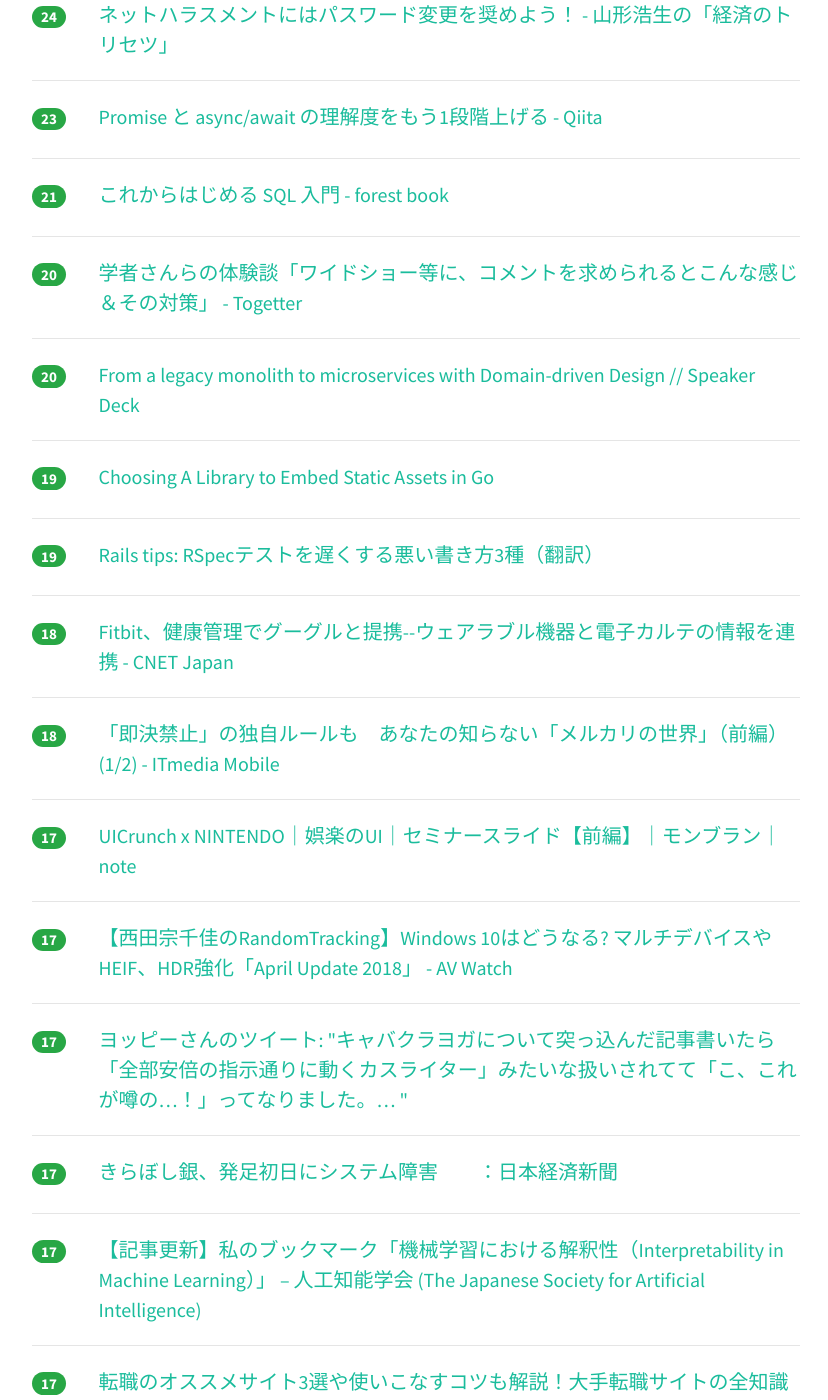
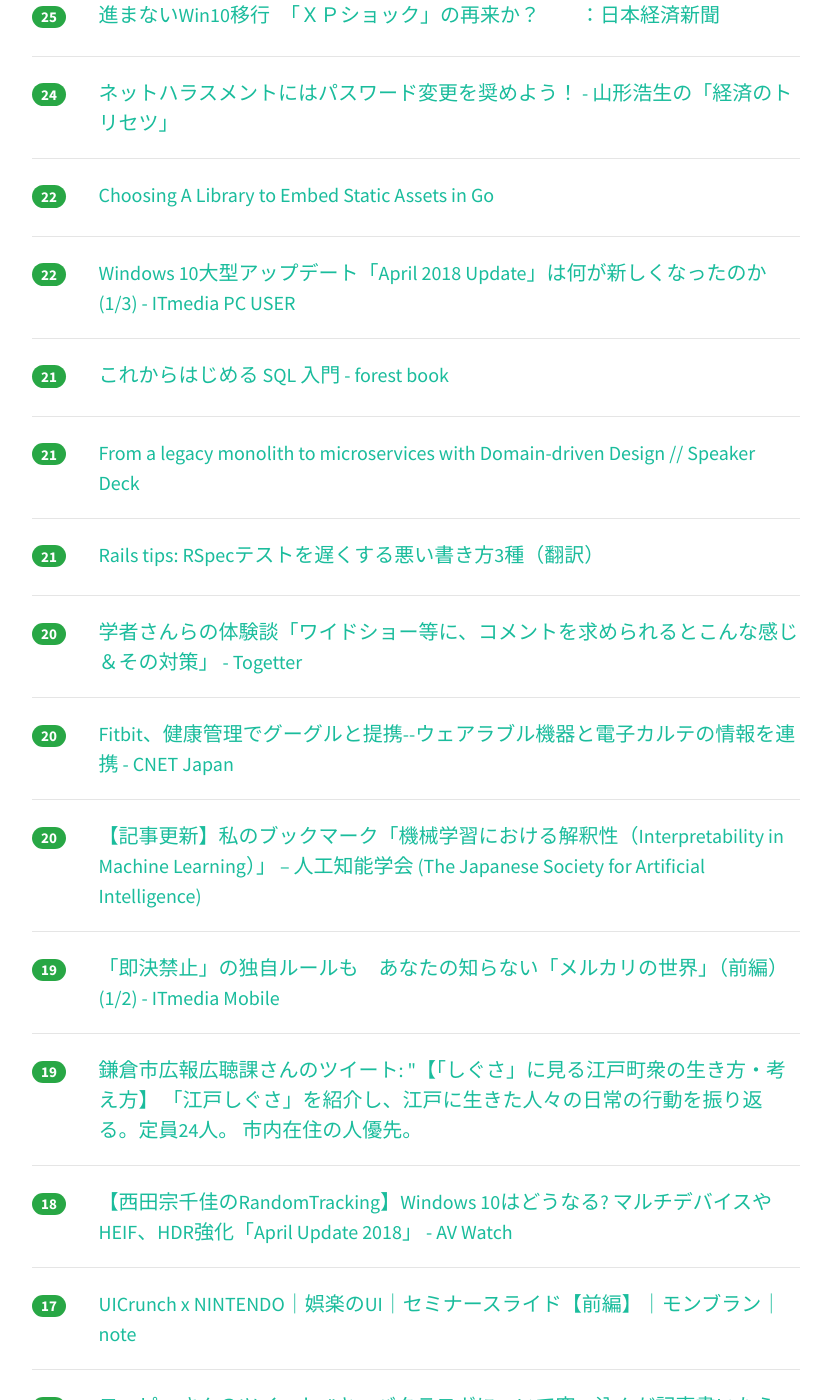
Before and after one commit to yatta47/hatena-matome-site, a Jekyll site: the page built from _posts/2018-05-01-hatena.md, in a window 1280 px wide and 1400 px high, scrolled down 3486 px. Shown: the whole window, without its empty margins (224-1052 px from the left). Built offline with Jekyll 4.4.1, drawn with Linux system fonts in a browser that asks for light colours; nearby versions of some CDN libraries; some of the changed text lies outside the part shown.

Commit message:
Updated 2018-05-01

```diff
--- a/_posts/2018-05-01-hatena.md
+++ b/_posts/2018-05-01-hatena.md
@@ -1,58 +1,68 @@
 ---
 layout: post
 title:  "2018-05-01 はてぶIT"
-date:   2018-05-01 22:01:21
+date:   2018-05-01 23:01:33
 tags: [it-hotentry]
 ---
-62 件のデータあり
+68 件のデータあり
 
 <hr><div class="row">
-<div class="col-1"><span class="badge badge-pill badge-success h2">623</span></div>
+<div class="col-1"><span class="badge badge-pill badge-success h2">670</span></div>
 <div class="col-11"><a href='http://tango-ruby.hatenablog.com/entry/2018/05/01/013400' target='_blank'>公開して３週間で収益１０万円を得た個人開発サイトについての考察 - ベルリンのITスタートアップで働くジャバ・ザ・ハットリの日記</a></div>
 </div>
 <hr>
 <div class="row">
-<div class="col-1"><span class="badge badge-pill badge-success h2">598</span></div>
+<div class="col-1"><span class="badge badge-pill badge-success h2">604</span></div>
 <div class="col-11"><a href='http://twitter.com/kirin_company/status/989338275449131010' target='_blank'>キリンビバレッジ♪さんのツイート: "4月は出会いの季節！ですが、みなさん新生活には慣れましたか！？ みなさんの周りにいそうな #午後ティー女子 を イラストレーターのつぼゆりさん（</a></div>
 </div>
 <hr>
 <div class="row">
-<div class="col-1"><span class="badge badge-pill badge-success h2">286</span></div>
+<div class="col-1"><span class="badge badge-pill badge-success h2">292</span></div>
 <div class="col-11"><a href='https://blog.riywo.com/2018/05/as-a-developer-of-amazon-s3-in-vancouver/' target='_blank'>VancouverにあるAmazon S3チームのDeveloperになります · As a Futurist...</a></div>
 </div>
 <hr>
 <div class="row">
-<div class="col-1"><span class="badge badge-pill badge-success h2">199</span></div>
+<div class="col-1"><span class="badge badge-pill badge-success h2">215</span></div>
 <div class="col-11"><a href='http://www.itmedia.co.jp/news/articles/1805/01/news047.html' target='_blank'>Alexa開発の中心人物がAmazon.comを退社「忙しすぎた」 - ITmedia NEWS</a></div>
 </div>
 <hr>
 <div class="row">
-<div class="col-1"><span class="badge badge-pill badge-success h2">138</span></div>
+<div class="col-1"><span class="badge badge-pill badge-success h2">151</span></div>
 <div class="col-11"><a href='https://k-tai.watch.impress.co.jp/docs/column/todays_goods/1119756.html' target='_blank'>Googleから出たWi-Fiルーター「Google Wifi」はマニアも納得の家庭用機能満載だった - ケータイ Watch</a></div>
 </div>
 <hr>
 <div class="row">
-<div class="col-1"><span class="badge badge-pill badge-success h2">122</span></div>
+<div class="col-1"><span class="badge badge-pill badge-success h2">123</span></div>
 <div class="col-11"><a href='https://www.publickey1.jp/blog/18/googlerediscloud_memorystoregoogle_cloud_platform.html' target='_blank'>GoogleがフルマネージドなRedis、「Cloud Memorystore」をGoogle Cloud Platformで提供 － Publickey</a></div>
 </div>
 <hr>
 <div class="row">
-<div class="col-1"><span class="badge badge-pill badge-success h2">96</span></div>
+<div class="col-1"><span class="badge badge-pill badge-success h2">100</span></div>
 <div class="col-11"><a href='https://note.mu/etomiho/n/n83d02807d45f' target='_blank'>私が次のフィールドにJリーグの市民クラブを選んだ理由｜えとみほ（江藤美帆）｜note</a></div>
 </div>
 <hr>
 <div class="row">
-<div class="col-1"><span class="badge badge-pill badge-success h2">69</span></div>
+<div class="col-1"><span class="badge badge-pill badge-success h2">70</span></div>
 <div class="col-11"><a href='https://qiita.com/sh-tatsuno/items/0b0fbc15c03f3d54df90' target='_blank'>文章特徴抽出ライブラリWordBatchを試してみる - Qiita</a></div>
 </div>
 <hr>
 <div class="row">
-<div class="col-1"><span class="badge badge-pill badge-success h2">57</span></div>
+<div class="col-1"><span class="badge badge-pill badge-success h2">64</span></div>
+<div class="col-11"><a href='https://note.mu/lotus/n/n0105dd7226ee' target='_blank'>8年間で20以上のWebサービスを作ってきて、ほとんど失敗した理由｜Ren｜note</a></div>
+</div>
+<hr>
+<div class="row">
+<div class="col-1"><span class="badge badge-pill badge-success h2">60</span></div>
 <div class="col-11"><a href='https://qiita.com/rana_kualu/items/e49bd6b9b21c6acf0d39' target='_blank'>Bootstrap4をマスターしたいか？ ならばこのコースを修めるがよい - Qiita</a></div>
 </div>
 <hr>
 <div class="row">
-<div class="col-1"><span class="badge badge-pill badge-success h2">50</span></div>
+<div class="col-1"><span class="badge badge-pill badge-success h2">52</span></div>
+<div class="col-11"><a href='https://anond.hatelabo.jp/20180501142931' target='_blank'>卵とじが好きすぎて</a></div>
+</div>
+<hr>
+<div class="row">
+<div class="col-1"><span class="badge badge-pill badge-success h2">51</span></div>
 <div class="col-11"><a href='https://dev.to/e_ntyo/-monad-in-typescript-dmg' target='_blank'>Monad in TypeScript</a></div>
 </div>
 <hr>
@@ -62,33 +72,33 @@ tags: [it-hotentry]
 </div>
 <hr>
 <div class="row">
+<div class="col-1"><span class="badge badge-pill badge-success h2">44</span></div>
+<div class="col-11"><a href='http://kudakurage.hatenadiary.com/entry/2018/05/01/005401' target='_blank'>Atomic Design ～堅牢で使いやすいUIを効率良く設計する 読了 - くらげだらけ</a></div>
+</div>
+<hr>
+<div class="row">
 <div class="col-1"><span class="badge badge-pill badge-success h2">43</span></div>
 <div class="col-11"><a href='https://code.visualstudio.com/docs/python/python-tutorial' target='_blank'>Get Started Tutorial with Python in Visual Studio Code</a></div>
 </div>
 <hr>
 <div class="row">
 <div class="col-1"><span class="badge badge-pill badge-success h2">43</span></div>
-<div class="col-11"><a href='http://kudakurage.hatenadiary.com/entry/2018/05/01/005401' target='_blank'>Atomic Design ～堅牢で使いやすいUIを効率良く設計する 読了 - くらげだらけ</a></div>
+<div class="col-11"><a href='https://japan.zdnet.com/article/35117818/' target='_blank'>ルータを分解して体験するIoT機器のセキュリティ - ZDNet Japan</a></div>
 </div>
 <hr>
 <div class="row">
-<div class="col-1"><span class="badge badge-pill badge-success h2">42</span></div>
-<div class="col-11"><a href='https://note.mu/lotus/n/n0105dd7226ee' target='_blank'>8年間で20以上のWebサービスを作ってきて、ほとんど失敗した理由｜Ren｜note</a></div>
-</div>
-<hr>
-<div class="row">
-<div class="col-1"><span class="badge badge-pill badge-success h2">41</span></div>
+<div class="col-1"><span class="badge badge-pill badge-success h2">43</span></div>
 <div class="col-11"><a href='https://devhints.io/react' target='_blank'>React.js cheatsheet</a></div>
 </div>
 <hr>
 <div class="row">
-<div class="col-1"><span class="badge badge-pill badge-success h2">40</span></div>
-<div class="col-11"><a href='https://japan.zdnet.com/article/35117818/' target='_blank'>ルータを分解して体験するIoT機器のセキュリティ - ZDNet Japan</a></div>
+<div class="col-1"><span class="badge badge-pill badge-success h2">38</span></div>
+<div class="col-11"><a href='https://togetter.com/li/1223141' target='_blank'>【注意喚起】同人即売会で購入時に万引きをする輩が出現、複数冊購入→万冊提示でお釣り計算中に購入数以上を掠め取る手口 - Togetter</a></div>
 </div>
 <hr>
 <div class="row">
-<div class="col-1"><span class="badge badge-pill badge-success h2">37</span></div>
-<div class="col-11"><a href='https://togetter.com/li/1223141' target='_blank'>【注意喚起】同人即売会で購入時に万引きをする輩が出現、複数冊購入→万冊提示でお釣り計算中に購入数以上を掠め取る手口 - Togetter</a></div>
+<div class="col-1"><span class="badge badge-pill badge-success h2">34</span></div>
+<div class="col-11"><a href='https://forest.watch.impress.co.jp/docs/special/1119651.html' target='_blank'>【特集】「Windows 10 April 2018 Update」の新機能と改善を探る ～タイムラインや近接共有機能など - 窓の杜</a></div>
 </div>
 <hr>
 <div class="row">
@@ -98,11 +108,6 @@ tags: [it-hotentry]
 <hr>
 <div class="row">
 <div class="col-1"><span class="badge badge-pill badge-success h2">33</span></div>
-<div class="col-11"><a href='https://forest.watch.impress.co.jp/docs/special/1119651.html' target='_blank'>【特集】「Windows 10 April 2018 Update」の新機能と改善を探る ～タイムラインや近接共有機能など - 窓の杜</a></div>
-</div>
-<hr>
-<div class="row">
-<div class="col-1"><span class="badge badge-pill badge-success h2">32</span></div>
 <div class="col-11"><a href='https://www.publickey1.jp/blog/18/gogopher.html' target='_blank'>Go言語がスピード感あふれる新ロゴを発表。マスコットキャラクターのGopherくんは存続 － Publickey</a></div>
 </div>
 <hr>
@@ -128,7 +133,32 @@ tags: [it-hotentry]
 <hr>
 <div class="row">
 <div class="col-1"><span class="badge badge-pill badge-success h2">29</span></div>
-<div class="col-11"><a href='https://anond.hatelabo.jp/20180501142931' target='_blank'>卵とじが好きすぎて</a></div>
+<div class="col-11"><a href='https://shiropen.com/seamless/google-open-images-v4' target='_blank'>Google、1,540万の手動ラベル付けバウンディングボックス含む190万画像600カテゴリのデータセット「Open Images V4」発表 | Seamless</a></div>
+</div>
+<hr>
+<div class="row">
+<div class="col-1"><span class="badge badge-pill badge-success h2">29</span></div>
+<div class="col-11"><a href='http://sonykichi.hatenablog.com/entry/%E3%83%87%E3%82%A3%E3%83%AC%E3%82%AF%E3%82%BF%E3%83%BC%E3%81%8C%E3%81%84%E3%81%AA%E3%81%84%E3%82%B2%E3%83%BC%E3%83%A0%E9%96%8B%E7%99%BA' target='_blank'>「ディレクターがいないゲーム開発」を経験した話 - ゲームプランナーの技術ブログ</a></div>
+</div>
+<hr>
+<div class="row">
+<div class="col-1"><span class="badge badge-pill badge-success h2">28</span></div>
+<div class="col-11"><a href='http://developer.medley.jp/entry/2018/05/01' target='_blank'>医療ITの未来に向けて取り組むこと - Medley Developer Blog</a></div>
+</div>
+<hr>
+<div class="row">
+<div class="col-1"><span class="badge badge-pill badge-success h2">27</span></div>
+<div class="col-11"><a href='https://dev.classmethod.jp/cloud/vagrant-multi-machine/' target='_blank'>Vagrantで複数のVMを起動する ｜ Developers.IO</a></div>
+</div>
+<hr>
+<div class="row">
+<div class="col-1"><span class="badge badge-pill badge-success h2">27</span></div>
+<div class="col-11"><a href='http://jp.automaton.am/articles/newsjp/20180501-67056/' target='_blank'>任天堂がNintendo Switchの「Joy-Con」の内部設計を見直しか。Bluetoothの接続トラブル問題への根本的な対処の動き | AUTOMATON</a></div>
+</div>
+<hr>
+<div class="row">
+<div class="col-1"><span class="badge badge-pill badge-success h2">27</span></div>
+<div class="col-11"><a href='https://qiita.com/SotaSuzuki/items/f23199e864cba47455ce' target='_blank'>Promise と async/await の理解度をもう1段階上げる - Qiita</a></div>
 </div>
 <hr>
 <div class="row">
@@ -138,41 +168,16 @@ tags: [it-hotentry]
 <hr>
 <div class="row">
 <div class="col-1"><span class="badge badge-pill badge-success h2">26</span></div>
-<div class="col-11"><a href='https://dev.classmethod.jp/cloud/vagrant-multi-machine/' target='_blank'>Vagrantで複数のVMを起動する ｜ Developers.IO</a></div>
-</div>
-<hr>
-<div class="row">
-<div class="col-1"><span class="badge badge-pill badge-success h2">26</span></div>
 <div class="col-11"><a href='https://gigazine.net/news/20180501-stopuptdates10-review/' target='_blank'>予期せぬWindows10の強制アップデートを防いでくれるソフトウェア「StopUpdates10」レビュー - GIGAZINE</a></div>
 </div>
 <hr>
 <div class="row">
 <div class="col-1"><span class="badge badge-pill badge-success h2">26</span></div>
-<div class="col-11"><a href='https://shiropen.com/seamless/google-open-images-v4' target='_blank'>Google、1,540万の手動ラベル付けバウンディングボックス含む190万画像600カテゴリのデータセット「Open Images V4」発表 | Seamless</a></div>
-</div>
-<hr>
-<div class="row">
-<div class="col-1"><span class="badge badge-pill badge-success h2">26</span></div>
-<div class="col-11"><a href='http://jp.automaton.am/articles/newsjp/20180501-67056/' target='_blank'>任天堂がNintendo Switchの「Joy-Con」の内部設計を見直しか。Bluetoothの接続トラブル問題への根本的な対処の動き | AUTOMATON</a></div>
-</div>
-<hr>
-<div class="row">
-<div class="col-1"><span class="badge badge-pill badge-success h2">25</span></div>
 <div class="col-11"><a href='http://twitter.com/tokoroten/status/991084472870223874' target='_blank'>ところてんさんのツイート: "電子書籍の時代では、もはや箇条書きでいいんじゃないかという気がしてきた。箇条書きならマッハで書ける。 文章という形態は、どうしても直列になってし</a></div>
 </div>
 <hr>
 <div class="row">
 <div class="col-1"><span class="badge badge-pill badge-success h2">25</span></div>
-<div class="col-11"><a href='http://developer.medley.jp/entry/2018/05/01' target='_blank'>医療ITの未来に向けて取り組むこと - Medley Developer Blog</a></div>
-</div>
-<hr>
-<div class="row">
-<div class="col-1"><span class="badge badge-pill badge-success h2">25</span></div>
-<div class="col-11"><a href='http://sonykichi.hatenablog.com/entry/%E3%83%87%E3%82%A3%E3%83%AC%E3%82%AF%E3%82%BF%E3%83%BC%E3%81%8C%E3%81%84%E3%81%AA%E3%81%84%E3%82%B2%E3%83%BC%E3%83%A0%E9%96%8B%E7%99%BA' target='_blank'>「ディレクターがいないゲーム開発」を経験した話 - ゲームプランナーの技術ブログ</a></div>
-</div>
-<hr>
-<div class="row">
-<div class="col-1"><span class="badge badge-pill badge-success h2">24</span></div>
 <div class="col-11"><a href='https://www.nikkei.com/article/DGXMZO2916379009042018000000/' target='_blank'>進まないWin10移行　「ＸＰショック」の再来か？　　：日本経済新聞</a></div>
 </div>
 <hr>
@@ -182,13 +187,28 @@ tags: [it-hotentry]
 </div>
 <hr>
 <div class="row">
-<div class="col-1"><span class="badge badge-pill badge-success h2">23</span></div>
-<div class="col-11"><a href='https://qiita.com/SotaSuzuki/items/f23199e864cba47455ce' target='_blank'>Promise と async/await の理解度をもう1段階上げる - Qiita</a></div>
+<div class="col-1"><span class="badge badge-pill badge-success h2">22</span></div>
+<div class="col-11"><a href='http://tech.townsourced.com/post/embedding-static-files-in-go/' target='_blank'>Choosing A Library to Embed Static Assets in Go</a></div>
+</div>
+<hr>
+<div class="row">
+<div class="col-1"><span class="badge badge-pill badge-success h2">22</span></div>
+<div class="col-11"><a href='http://www.itmedia.co.jp/pcuser/articles/1805/01/news089.html' target='_blank'>Windows 10大型アップデート「April 2018 Update」は何が新しくなったのか (1/3) - ITmedia PC USER</a></div>
 </div>
 <hr>
 <div class="row">
 <div class="col-1"><span class="badge badge-pill badge-success h2">21</span></div>
 <div class="col-11"><a href='http://t2y.hatenablog.jp/entry/2018/04/30/123759' target='_blank'>これからはじめる SQL 入門 - forest book</a></div>
+</div>
+<hr>
+<div class="row">
+<div class="col-1"><span class="badge badge-pill badge-success h2">21</span></div>
+<div class="col-11"><a href='https://speakerdeck.com/mploed/from-a-legacy-monolith-to-microservices-with-domain-driven-design' target='_blank'>From a legacy monolith to microservices with Domain-driven Design // Speaker Deck</a></div>
+</div>
+<hr>
+<div class="row">
+<div class="col-1"><span class="badge badge-pill badge-success h2">21</span></div>
+<div class="col-11"><a href='https://techracho.bpsinc.jp/hachi8833/2018_05_01/55765' target='_blank'>Rails tips: RSpecテストを遅くする悪い書き方3種（翻訳）</a></div>
 </div>
 <hr>
 <div class="row">
@@ -198,27 +218,27 @@ tags: [it-hotentry]
 <hr>
 <div class="row">
 <div class="col-1"><span class="badge badge-pill badge-success h2">20</span></div>
-<div class="col-11"><a href='https://speakerdeck.com/mploed/from-a-legacy-monolith-to-microservices-with-domain-driven-design' target='_blank'>From a legacy monolith to microservices with Domain-driven Design // Speaker Deck</a></div>
+<div class="col-11"><a href='https://japan.cnet.com/article/35118550/' target='_blank'>Fitbit、健康管理でグーグルと提携--ウェアラブル機器と電子カルテの情報を連携 - CNET Japan</a></div>
+</div>
+<hr>
+<div class="row">
+<div class="col-1"><span class="badge badge-pill badge-success h2">20</span></div>
+<div class="col-11"><a href='https://www.ai-gakkai.or.jp/my-bookmark_vol33-no3/' target='_blank'>【記事更新】私のブックマーク「機械学習における解釈性（Interpretability in Machine Learning）」 – 人工知能学会 (The Japanese Society for Artificial Intelligence)</a></div>
 </div>
 <hr>
 <div class="row">
 <div class="col-1"><span class="badge badge-pill badge-success h2">19</span></div>
-<div class="col-11"><a href='http://tech.townsourced.com/post/embedding-static-files-in-go/' target='_blank'>Choosing A Library to Embed Static Assets in Go</a></div>
+<div class="col-11"><a href='http://www.itmedia.co.jp/mobile/articles/1805/01/news049.html' target='_blank'>「即決禁止」の独自ルールも　あなたの知らない「メルカリの世界」（前編） (1/2) - ITmedia Mobile</a></div>
 </div>
 <hr>
 <div class="row">
 <div class="col-1"><span class="badge badge-pill badge-success h2">19</span></div>
-<div class="col-11"><a href='https://techracho.bpsinc.jp/hachi8833/2018_05_01/55765' target='_blank'>Rails tips: RSpecテストを遅くする悪い書き方3種（翻訳）</a></div>
+<div class="col-11"><a href='http://twitter.com/kamakura_koho/status/991134405962813441' target='_blank'>鎌倉市広報広聴課さんのツイート: "【「しぐさ」に見る江戸町衆の生き方・考え方】 「江戸しぐさ」を紹介し、江戸に生きた人々の日常の行動を振り返る。定員24人。 市内在住の人優先。</a></div>
 </div>
 <hr>
 <div class="row">
 <div class="col-1"><span class="badge badge-pill badge-success h2">18</span></div>
-<div class="col-11"><a href='https://japan.cnet.com/article/35118550/' target='_blank'>Fitbit、健康管理でグーグルと提携--ウェアラブル機器と電子カルテの情報を連携 - CNET Japan</a></div>
-</div>
-<hr>
-<div class="row">
-<div class="col-1"><span class="badge badge-pill badge-success h2">18</span></div>
-<div class="col-11"><a href='http://www.itmedia.co.jp/mobile/articles/1805/01/news049.html' target='_blank'>「即決禁止」の独自ルールも　あなたの知らない「メルカリの世界」（前編） (1/2) - ITmedia Mobile</a></div>
+<div class="col-11"><a href='https://av.watch.impress.co.jp/docs/series/rt/1119044.html' target='_blank'>【西田宗千佳のRandomTracking】Windows 10はどうなる? マルチデバイスやHEIF、HDR強化「April Update 2018」 - AV Watch</a></div>
 </div>
 <hr>
 <div class="row">
@@ -228,27 +248,17 @@ tags: [it-hotentry]
 <hr>
 <div class="row">
 <div class="col-1"><span class="badge badge-pill badge-success h2">17</span></div>
-<div class="col-11"><a href='https://av.watch.impress.co.jp/docs/series/rt/1119044.html' target='_blank'>【西田宗千佳のRandomTracking】Windows 10はどうなる? マルチデバイスやHEIF、HDR強化「April Update 2018」 - AV Watch</a></div>
-</div>
-<hr>
-<div class="row">
-<div class="col-1"><span class="badge badge-pill badge-success h2">17</span></div>
 <div class="col-11"><a href='http://twitter.com/yoppymodel/status/990989479539232768' target='_blank'>ヨッピーさんのツイート: "キャバクラヨガについて突っ込んだ記事書いたら「全部安倍の指示通りに動くカスライター」みたいな扱いされてて「こ、これが噂の…！」ってなりました。… "</a></div>
 </div>
 <hr>
 <div class="row">
 <div class="col-1"><span class="badge badge-pill badge-success h2">17</span></div>
-<div class="col-11"><a href='https://www.nikkei.com/article/DGXMZO30017590R00C18A5EAF000/' target='_blank'>きらぼし銀、発足初日にシステム障害　　：日本経済新聞</a></div>
+<div class="col-11"><a href='https://career-rules.com/job-change-leading-site' target='_blank'>転職のオススメサイト3選や使いこなすコツも解説！大手転職サイトの全知識</a></div>
 </div>
 <hr>
 <div class="row">
 <div class="col-1"><span class="badge badge-pill badge-success h2">17</span></div>
-<div class="col-11"><a href='https://www.ai-gakkai.or.jp/my-bookmark_vol33-no3/' target='_blank'>【記事更新】私のブックマーク「機械学習における解釈性（Interpretability in Machine Learning）」 – 人工知能学会 (The Japanese Society for Artificial Intelligence)</a></div>
-</div>
-<hr>
-<div class="row">
-<div class="col-1"><span class="badge badge-pill badge-success h2">17</span></div>
-<div class="col-11"><a href='https://career-rules.com/job-change-leading-site' target='_blank'>転職のオススメサイト3選や使いこなすコツも解説！大手転職サイトの全知識</a></div>
+<div class="col-11"><a href='https://soudai.hatenablog.com/entry/2018/05/01/204442' target='_blank'>ユーザ情報を保存する時のテーブル設計 - そーだいなるらくがき帳</a></div>
 </div>
 <hr>
 <div class="row">
@@ -262,28 +272,43 @@ tags: [it-hotentry]
 </div>
 <hr>
 <div class="row">
+<div class="col-1"><span class="badge badge-pill badge-success h2">16</span></div>
+<div class="col-11"><a href='https://www.nikkei.com/article/DGXMZO30017590R00C18A5EAF000/' target='_blank'>きらぼし銀、発足初日にシステム障害　　：日本経済新聞</a></div>
+</div>
+<hr>
+<div class="row">
+<div class="col-1"><span class="badge badge-pill badge-success h2">16</span></div>
+<div class="col-11"><a href='https://anond.hatelabo.jp/20180501001207' target='_blank'>イベント名でたまによくある「〇〇in〇〇」ってやつ、 例えば「増田たちと..</a></div>
+</div>
+<hr>
+<div class="row">
+<div class="col-1"><span class="badge badge-pill badge-success h2">16</span></div>
+<div class="col-11"><a href='https://togetter.com/li/1223161' target='_blank'>とうとうこのタグができたか #名画で学ぶ大学院 - Togetter</a></div>
+</div>
+<hr>
+<div class="row">
 <div class="col-1"><span class="badge badge-pill badge-success h2">15</span></div>
 <div class="col-11"><a href='https://aremo-koremo.hatenablog.com/entry/a_day_of_135mm_apr_2018' target='_blank'>135mmレンズ1本で1日過ごしてきた - カメラが欲しい、レンズが欲しい、あれもこれも欲しい</a></div>
 </div>
 <hr>
 <div class="row">
 <div class="col-1"><span class="badge badge-pill badge-success h2">15</span></div>
-<div class="col-11"><a href='https://anond.hatelabo.jp/20180501001207' target='_blank'>イベント名でたまによくある「〇〇in〇〇」ってやつ、 例えば「増田たちと..</a></div>
-</div>
-<hr>
-<div class="row">
-<div class="col-1"><span class="badge badge-pill badge-success h2">15</span></div>
-<div class="col-11"><a href='https://togetter.com/li/1223161' target='_blank'>とうとうこのタグができたか #名画で学ぶ大学院 - Togetter</a></div>
-</div>
-<hr>
-<div class="row">
-<div class="col-1"><span class="badge badge-pill badge-success h2">14</span></div>
 <div class="col-11"><a href='https://serinuntius.hatenablog.jp/entry/2018/05/01/083000' target='_blank'>Go専用対ISUCON兵器 「graqt」を書いた - ps aux | grep serinuntius</a></div>
 </div>
 <hr>
 <div class="row">
+<div class="col-1"><span class="badge badge-pill badge-success h2">13</span></div>
+<div class="col-11"><a href='https://yto.hatenablog.com/entry/subscrank201804' target='_blank'>はてなブログ読者数増加ランキング〔2018年4月〕 - ythb</a></div>
+</div>
+<hr>
+<div class="row">
 <div class="col-1"><span class="badge badge-pill badge-success h2">12</span></div>
-<div class="col-11"><a href='http://twitter.com/kamakura_koho/status/991134405962813441' target='_blank'>鎌倉市広報広聴課さんのツイート: "【「しぐさ」に見る江戸町衆の生き方・考え方】 「江戸しぐさ」を紹介し、江戸に生きた人々の日常の行動を振り返る。定員24人。 市内在住の人優先。</a></div>
+<div class="col-11"><a href='http://nlab.itmedia.co.jp/nl/articles/1805/01/news094.html' target='_blank'>niconico、計画していた機能改善の大半を完了　今後もプレミアム会員のメリット拡充など予定 - ねとらぼ</a></div>
+</div>
+<hr>
+<div class="row">
+<div class="col-1"><span class="badge badge-pill badge-success h2">11</span></div>
+<div class="col-11"><a href='http://www.jigowatt121.com/entry/2018/05/01/184326' target='_blank'>忙しい人のための『アベンジャーズ / インフィニティ・ウォー』本数別「予習・復習作品リスト」の提案 - ジゴワットレポート</a></div>
 </div>
 <hr>
 <div class="row">
@@ -294,6 +319,11 @@ tags: [it-hotentry]
 <div class="row">
 <div class="col-1"><span class="badge badge-pill badge-success h2">10</span></div>
 <div class="col-11"><a href='http://scopedog.hatenablog.com/entry/2018/04/30/223000' target='_blank'>トランプ大統領のツイートは本人以外の担当者がやってるとは思うが、その内容が日本政府に恥をかかせたものであることは間違いないね - 誰かの妄想・はてなブログ版</a></div>
+</div>
+<hr>
+<div class="row">
+<div class="col-1"><span class="badge badge-pill badge-success h2">10</span></div>
+<div class="col-11"><a href='https://qiita.com/SoichiroNitta/items/8d8ce14fc287aa233ae6' target='_blank'>Vue.js(Nuxt.js)でアニメーションやってみたら最高だった話。 - Qiita</a></div>
 </div>
 <hr>
 <div class="row">
```
